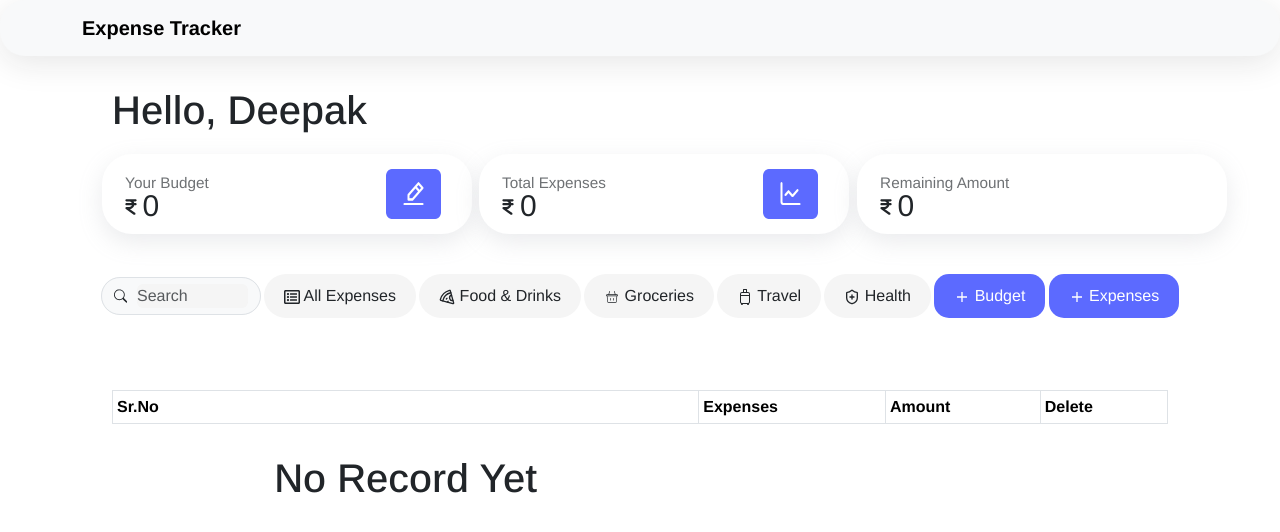
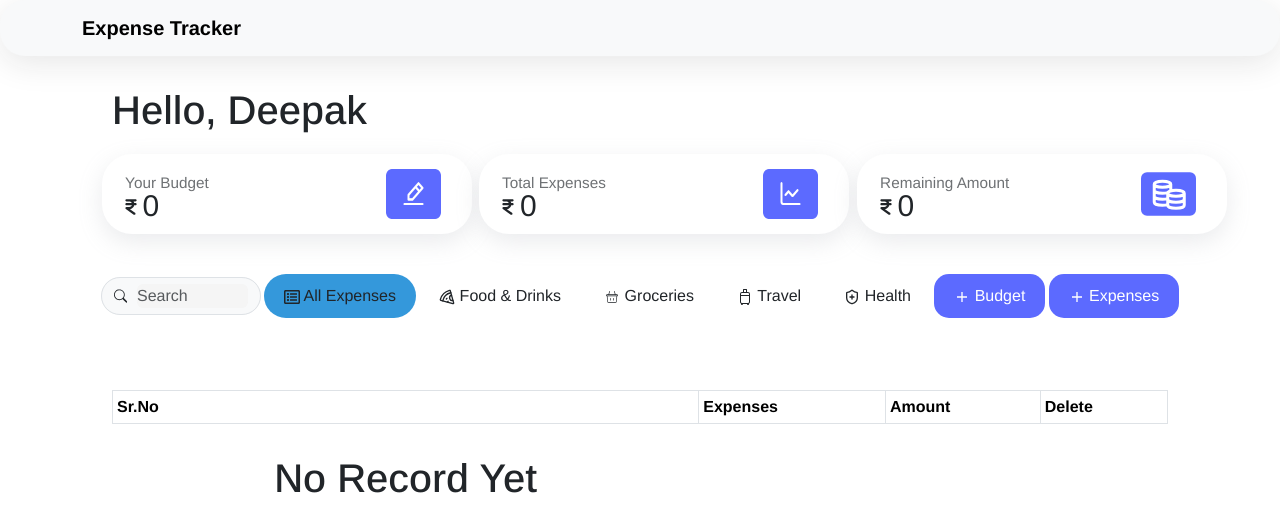
Before and after one commit to Deepakb769/Expense-tracker, a React (Vite) app in the folder Expense-tracker/: page / in a window 1280 px wide. Shown: the top 532 px of the page. Built offline with nearby package versions, Linux system fonts and the light colour scheme.

Commit message:
A image been added in AmtRemain and srNo in ExpenseRecords been handled correctly

```diff
--- a/Expense-tracker/src/components/AmtRemain.jsx
+++ b/Expense-tracker/src/components/AmtRemain.jsx
@@ -2,6 +2,7 @@ import React from 'react'
 import { FloatingLabel } from 'react-bootstrap'
 import { Form } from 'react-bootstrap'
 import { FaIndianRupeeSign } from "react-icons/fa6";
+import Remain from "../assets/Coins.svg";
 
 const AmtRemain = ({para, remainValue}) => {
   return (
@@ -50,6 +51,10 @@ const AmtRemain = ({para, remainValue}) => {
               paddingLeft: '3px',
             }} />
           </FloatingLabel>
+          <img src={Remain} alt="" style={{ height: '50px',
+           width: '55px',
+           margin: '0 21px',
+        }} />
           </span>
         )
          :
@@ -71,15 +76,7 @@ const AmtRemain = ({para, remainValue}) => {
           }}
           >
 
-          {/* <span className="pen-label"  style={{display: 'flex',
-          alignItems: 'center', // Vertically align items
-          justifyContent: 'space-between', // Space items evenly
-          padding: '18px', // Add padding for equal spacing
-          boxShadow: 'rgba(149, 157, 165, 0.2) 0px 8px 24px',
-          borderRadius: '30px',
-          width: '350px',
-          backgroundColor: '#fff',}}> */}
-          {/* <FloatingLabel label = "Total Expense" className="mb-3" style={{ borderRadius : '35px'}}></FloatingLabel> */}
+
           <FaIndianRupeeSign style={{margin : '0 0 8px 10px'}} />
           <Form.Control value={para}
             readOnly
@@ -94,6 +91,10 @@ const AmtRemain = ({para, remainValue}) => {
             }} />
           {/* </FloatingLabel> */}
         </FloatingLabel>
+        <img src={Remain} alt="" style={{ height: '50px',
+           width: '55px',
+           margin: '0 21px',
+        }} />
         </span>
         )
       }
--- a/Expense-tracker/src/components/Catagories.jsx
+++ b/Expense-tracker/src/components/Catagories.jsx
@@ -81,7 +81,10 @@ const Catagories = ({handleAddBudget, onSubmit, filterByCategory, handleSearchCa
 }
 
 const categoryStyle = (category) => {
-  backgroundColor : activeCategory === category ? '#3498db' : 'white'
+  return{
+    backgroundColor : activeCategory === category ? '#3498db' : 'white'
+
+  }
 }
 
 // const filterExpenses = expenses.filter((expenses) => expenses.name.includes(onSearch))
@@ -110,11 +113,11 @@ const categoryStyle = (category) => {
             </InputGroup.Text>
 
         </InputGroup>
-        <span style={{padding : '10px 20px',  borderRadius : '25px', cursor : 'pointer', backgroundColor : '#F5F5F5', categoryStyle : ('All Expenses')}} onClick={() => filterByCategory("All Expenses")} ><FaRegListAlt /> All Expenses</span>
-        <span style={{padding : '10px 20px',  borderRadius : '25px', cursor : 'pointer', backgroundColor : '#F5F5F5', categoryStyle : ('Food & Drinks')}} onClick={() => filterByCategory("Food & Drinks")} ><LuPizza /> Food & Drinks</span>
-        <span style={{padding : '10px 20px',  borderRadius : '25px', cursor : 'pointer', backgroundColor : '#F5F5F5', categoryStyle : ('Groceries')}} onClick={() => filterByCategory("Groceries")} ><CiShoppingBasket /> Groceries</span>
-        <span style={{padding : '10px 20px',  borderRadius : '25px', cursor : 'pointer', backgroundColor : '#F5F5F5', categoryStyle : ('Travel')}} onClick={() => filterByCategory("Travel")} ><BsSuitcase2 /> Travel</span>
-        <span style={{padding : '10px 20px',  borderRadius : '25px', cursor : 'pointer', backgroundColor : '#F5F5F5', categoryStyle : ('Health')}} onClick={() => filterByCategory("Health")}><LuShieldPlus /> Health</span>
+        <span style={{padding : '10px 20px',  borderRadius : '25px', cursor : 'pointer', backgroundColor : '#F5F5F5', ...categoryStyle('All Expenses')}} onClick={() => {filterByCategory("All Expenses"); setActiveCategory("All Expenses")}} ><FaRegListAlt /> All Expenses</span>
+        <span style={{padding : '10px 20px',  borderRadius : '25px', cursor : 'pointer', backgroundColor : '#F5F5F5', ...categoryStyle('Food & Drinks')}} onClick={() => {filterByCategory("Food & Drinks"); setActiveCategory("Food & Drinks")}} ><LuPizza /> Food & Drinks</span>
+        <span style={{padding : '10px 20px',  borderRadius : '25px', cursor : 'pointer', backgroundColor : '#F5F5F5', ...categoryStyle('Groceries')}} onClick={() => {filterByCategory("Groceries"); setActiveCategory("Groceries")}} ><CiShoppingBasket /> Groceries</span>
+        <span style={{padding : '10px 20px',  borderRadius : '25px', cursor : 'pointer', backgroundColor : '#F5F5F5', ...categoryStyle('Travel')}} onClick={() => {filterByCategory("Travel"); setActiveCategory("Travel")}} ><BsSuitcase2 /> Travel</span>
+        <span style={{padding : '10px 20px',  borderRadius : '25px', cursor : 'pointer', backgroundColor : '#F5F5F5', ...categoryStyle('Health')}} onClick={() => {filterByCategory("Health"); setActiveCategory("Health")}}><LuShieldPlus /> Health</span>
         <span style={{padding : '10px 20px',  borderRadius : '15px', color : 'white', backgroundColor : '#5C6AFF', cursor : 'pointer'}} onClick={budgetForm}><IoMdAdd /> Budget</span>
         <span style={{padding : '10px 20px',  borderRadius : '15px', color : 'white', backgroundColor : '#5C6AFF', cursor : 'pointer'}} onClick={expenseForm}><IoMdAdd /> Expenses</span>
 
--- a/Expense-tracker/src/components/ExpenseRecord.jsx
+++ b/Expense-tracker/src/components/ExpenseRecord.jsx
@@ -87,7 +87,7 @@ const ExpenseRecord = ({ datas, setExpenses }) => {
             {datas.length > 0 ? (
               datas.map((data, index) => (
                 <tr key={index}>
-                  <td>{data.id}</td>
+                  <td>{index+1}</td>
                   <td>{data.name}</td>
                   <td>{data.amount}</td>
                   {/* <td>{data.category}</td> */}
```
Also changed, not shown: Expense-tracker/src/assets/Coins.svg (added).
